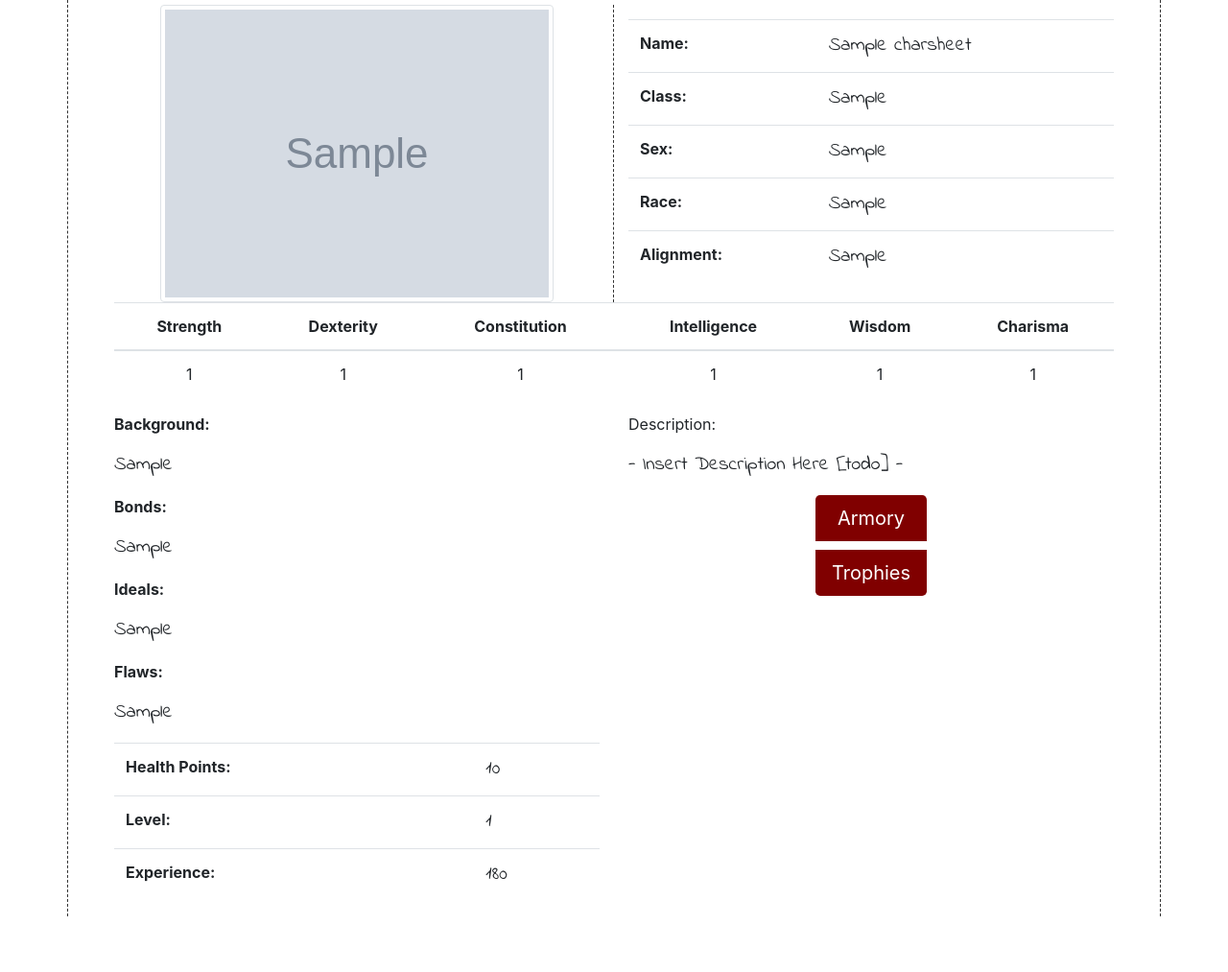
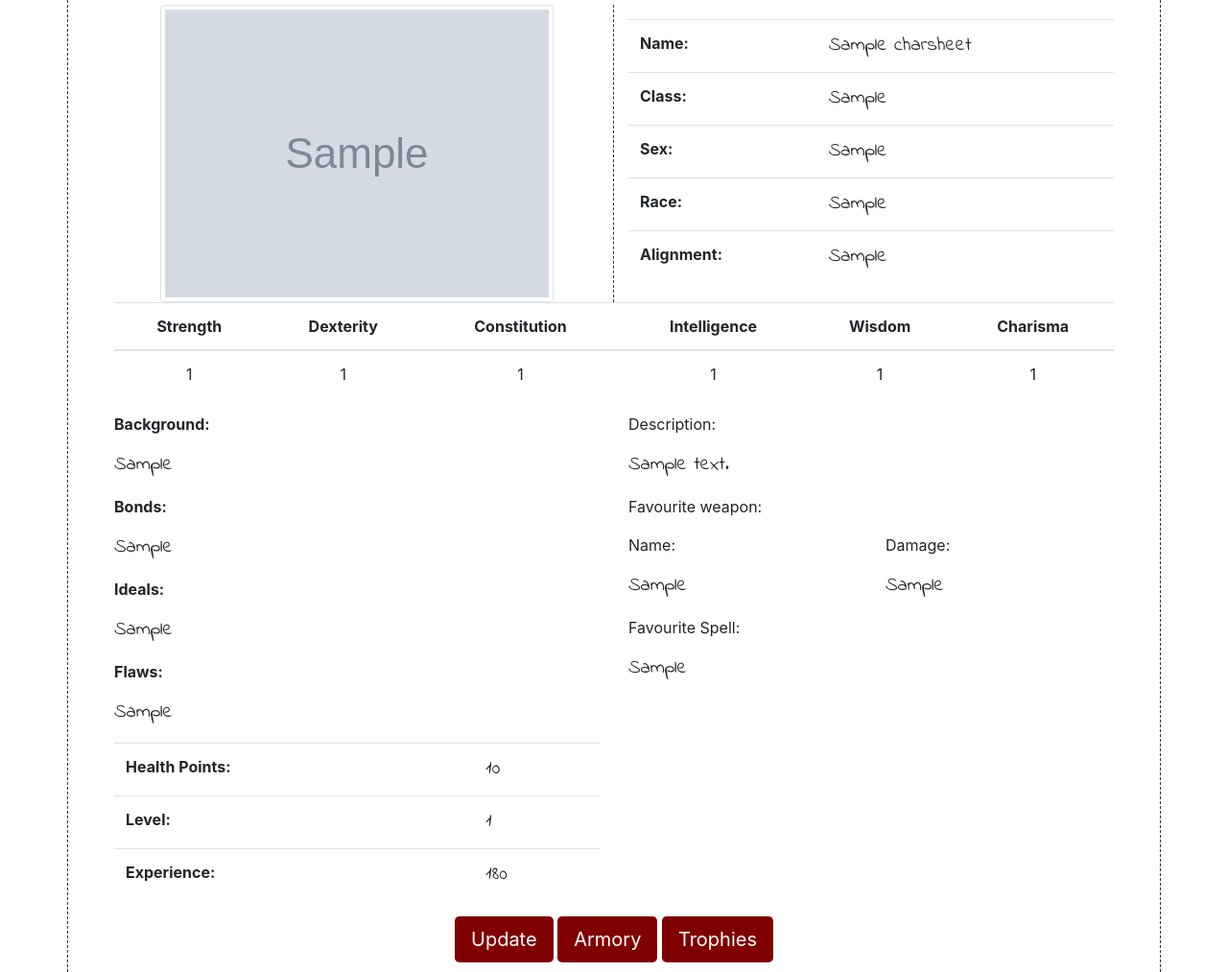
Before and after one commit to vconstellation/heros-companion, a Django app: page /journal/1/ in a window 1280 px wide. Shown: the part 56-1069 px from the top of the page at 96% size. Before the commit the page ends 1011 px from the top, so only its background shows below. Run offline with Django 3.2, Linux system fonts and the light colour scheme; a user stored in the database is signed in; tables that the repository leaves empty hold one stand-in row (values such as "Sample post"); grey boxes marked "Sample" are stand-in pictures; some libraries are stand-ins or nearby versions.

Commit message:
Update character sheet

```diff
--- a/journal/forms.py
+++ b/journal/forms.py
@@ -15,7 +15,7 @@ prof_choices = [
     ('Sorcerer', 'Sorcerer'),
     ('Warlock', 'Warlock')
 ]
-
+#ModelForm for creating the character sheet in Journal
 class CharSheetCreation(forms.ModelForm):
     prof = forms.ChoiceField(choices=prof_choices, widget=forms.RadioSelect())
     attrs_str = forms.IntegerField(validators=[validate_attrs])
@@ -27,4 +27,9 @@ class CharSheetCreation(forms.ModelForm):
 
     class Meta:
         model = CharSheet
-        exclude = ['author']
+        exclude = ['author', 'description', 'weapon', 'spell', 'damage']
+
+class CharSheetDescriptionForm(forms.ModelForm):
+    class Meta:
+        model = CharSheet
+        fields = ['description', 'weapon', 'spell', 'damage']
--- a/journal/models.py
+++ b/journal/models.py
@@ -8,23 +8,35 @@ class CharSheet(models.Model):
     author = models.ForeignKey(User, on_delete=models.CASCADE)
 
     prof = models.CharField(max_length=12)
+
+    #six attributes
     attrs_str = models.IntegerField(default=10)
     attrs_dex = models.IntegerField(default=10)
     attrs_con = models.IntegerField(default=10)
     attrs_int = models.IntegerField(default=10)
     attrs_wis = models.IntegerField(default=10)
     attrs_cha = models.IntegerField(default=10)
+
+    #first block of informations
     race = models.CharField(max_length=10)
     sex = models.CharField(max_length=10)
     alignment = models.CharField(max_length=10)
+    name = models.CharField(max_length=12)
 
-    name = models.CharField(max_length=12)
+    #second block of informations
     background = models.TextField(max_length=300)
     bonds = models.TextField(max_length=300)
     ideals = models.TextField(max_length=300)
     flaws = models.TextField(max_length=300)
 
     avatar = models.ImageField(default='def_avatar.jpg', upload_to='avatars')
+
+    #third and additional block - 'Description Block'
+    description = models.TextField(max_length=160, null=True)
+    weapon = models.CharField(max_length=18, null=True)
+    damage = models.CharField(max_length=5)
+    spell = models.CharField(max_length=12, null=True)
+
 
     def __str__(self):
         return f'{self.prof} created'
--- a/journal/templates/journal/charsheet_detail.html
+++ b/journal/templates/journal/charsheet_detail.html
@@ -82,14 +82,34 @@
                 </table>
             </div>
             <div class="col-md-6">
-                <p>Description: </p>
-                <p class="p-font1"> - Insert Description Here [todo] -</p>
-                <div class="text-center">
-                    <div class="btn-group-vertical" role="group">
-                        <button type="button" class="btn btn-lg btn-space">Armory</button>
-                        <button type="button" class="btn btn-lg">Trophies</button>
+                {% if object.description == None and object.weapon == None and object.spell == None %}
+                    <div class="text-center">
+                        <a class="btn" type="button" href="{% url 'sheet-description' object.id %}">Update your description!</a>
                     </div>
-                </div>
+                {% else %}
+                    <p>Description:</p>
+                    <p class="p-font1">{{ object.description }}</p>
+                    <p>Favourite weapon:</p>
+                    <div class="row">
+                        <div class="col-6">
+                            <p>Name:</p>
+                            <p class="p-font1">{{ object.weapon }}</p>
+                        </div>
+                        <div class="col">
+                            <p>Damage:</p>
+                            <p class="p-font1">{{ object.damage }}</p>
+                        </div>
+                    </div>
+                    <p>Favourite Spell:</p>
+                    <p class="p-font1">{{ object.spell }}</p>
+                {% endif %}
+            </div>
+        </div>
+        <div clas="navbar navbar-default navbar-fixed-bottom">
+            <div class="text-center">
+                <a class="btn btn-lg btn-space" type="button" href="{% url 'sheet-update' object.id %}">Update</a>
+                <a class="btn btn-lg btn-space" type="button" href="#">Armory</a>
+                <a class="btn btn-lg btn-space" type="button" href="#">Trophies</a>
             </div>
         </div>
     </div>
--- /dev/null
+++ b/journal/templates/journal/journal.html
@@ -0,0 +1,4 @@
+{% extends 'heroc/base.html' %}
+{% block content %}
+    <h1>{{ context }} </h1>
+{% endblock %}
--- a/journal/urls.py
+++ b/journal/urls.py
@@ -1,9 +1,15 @@
 from django.urls import path
-from .views import JournalMainListView, CharSheetCreate, CharSheetDetailView
+from .views import (JournalMainListView,
+                    CharSheetCreateView,
+                    CharSheetDetailView,
+                    CharSheetUpdateView,
+                    CharSheetDescriptionView)
 from . import views
 
 urlpatterns = [
     path('', JournalMainListView.as_view(), name='journal'),
     path('<int:pk>/', CharSheetDetailView.as_view(), name='journal-detail'),
-    path('create/', CharSheetCreate.as_view(), name='create-sheet')
+    path('<int:pk>/description', CharSheetDescriptionView.as_view(), name='sheet-description'),
+    path('<int:pk>/update/', CharSheetUpdateView.as_view(), name='sheet-update'),
+    path('create/', CharSheetCreateView.as_view(), name='create-sheet')
 ]
--- a/journal/views.py
+++ b/journal/views.py
@@ -1,10 +1,20 @@
 from django.shortcuts import render, redirect
-from django.contrib.auth.mixins import LoginRequiredMixin
-from django.views.generic import ListView, CreateView, DetailView
-from .forms import CharSheetCreation
+from django.contrib.auth.mixins import LoginRequiredMixin, UserPassesTestMixin
+from django.views.generic import (ListView,
+                                  CreateView,
+                                  DetailView,
+                                  UpdateView)
+from .forms import CharSheetCreation, CharSheetDescriptionForm
 from .models import CharSheet
 
 # Create your views here.
+
+class UserOwnerOfSheetTest(UserPassesTestMixin):
+    def test_func(self):
+        sheet = self.get_object()
+        if self.request.user == sheet.author:
+            return True
+        return False
 
 class JournalMainListView(LoginRequiredMixin, ListView):
     model = CharSheet
@@ -18,10 +28,28 @@ class CharSheetDetailView(LoginRequiredMixin, DetailView):
     def get_queryset(self):
         return CharSheet.objects.filter(author=self.request.user)
 
-class CharSheetCreate(LoginRequiredMixin, CreateView):
+class CharSheetCreateView(LoginRequiredMixin, CreateView):
     template_name = 'journal/charsheet_form.html'
     form_class = CharSheetCreation
 
     def form_valid(self, form):
         form.instance.author = self.request.user
         return super().form_valid(form)
+
+class CharSheetUpdateView(LoginRequiredMixin, UserOwnerOfSheetTest, UpdateView):
+    model = CharSheet
+    template_name = 'journal/charsheet_form.html'
+    form_class = CharSheetCreation
+
+    def form_valid(self, form):
+        form.instance.author = self.request.user
+        return super().form_valid(form)
+
+class CharSheetDescriptionView(LoginRequiredMixin, UserOwnerOfSheetTest, UpdateView):
+    model = CharSheet
+    template_name = 'journal/description_form.html'
+    form_class = CharSheetDescriptionForm
+
+    def form_valid(self, form):
+        form.instance.author = self.request.user
+        return super().form_valid(form)
```
Also changed, not shown: journal/templates/journal/description_form.html (added, +17 -0 lines), journal/migrations/0008_auto_20200507_1601.py (added), journal/migrations/0009_auto_20200507_1602.py (added), journal/migrations/0010_charsheet_damage.py (added), journal/migrations/0011_auto_20200507_1630.py (added).
